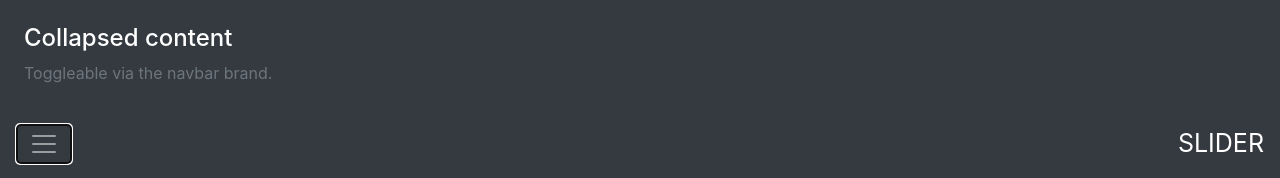
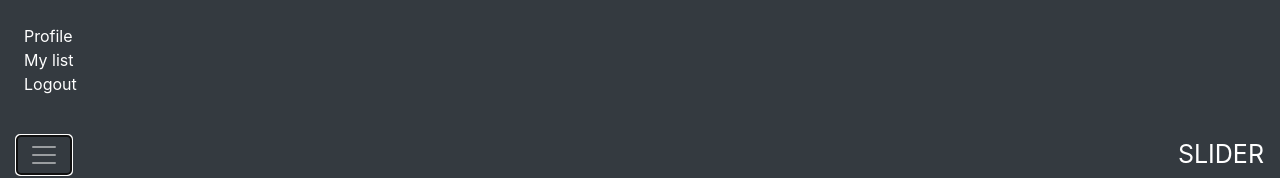
Before and after one commit to cwill833/Slider, a React (Create React App) app: page / in a window 1280 px wide. Both pictures are taken after a click on the button "Toggle navigation". Shown: the top 178 px of the page. Built offline with nearby package versions, Linux system fonts and the light colour scheme.

Commit message:
add different clickable links

```diff
--- a/src/components/NavBar/NavBar.js
+++ b/src/components/NavBar/NavBar.js
@@ -5,16 +5,19 @@ const NavBar = () => {
 
 
     return (
-			<div class="pos-f-t">
-				<div class="collapse" id="navbarToggleExternalContent">
-					<div class="bg-dark p-4">
-						<h5 class="text-white h4">Collapsed content</h5>
-						<span class="text-muted">Toggleable via the navbar brand.</span>
+			<div className="pos-f-t">
+				<div className="collapse" id="navbarToggleExternalContent">
+					<div className="bg-dark p-4">
+					<ul>
+							<li className='text-white'>Profile</li>
+							<li className='text-white'>My list</li>
+							<li className='text-white'>Logout</li>
+						</ul>
 					</div>
 				</div>
-				<nav class="navbar navbar-dark bg-dark">
-					<button class="navbar-toggler" type="button" data-toggle="collapse" data-target="#navbarToggleExternalContent" aria-controls="navbarToggleExternalContent" aria-expanded="false" aria-label="Toggle navigation">
-						<span class="navbar-toggler-icon"></span>
+				<nav className="navbar navbar-dark bg-dark">
+					<button className="navbar-toggler" type="button" data-toggle="collapse" data-target="#navbarToggleExternalContent" aria-controls="navbarToggleExternalContent" aria-expanded="false" aria-label="Toggle navigation">
+						<span className="navbar-toggler-icon"></span>
 					</button>
 					<div>
 						SLIDER
--- a/src/components/NavBar/NavBar.module.css
+++ b/src/components/NavBar/NavBar.module.css
@@ -7,3 +7,9 @@ nav{
     color: white;
     font-size: 25px;
 }
+
+ul{
+    list-style: none;
+    margin: 0px;
+    padding: 0px;
+}
--- a/src/pages/LandingPage/LandingPage.js
+++ b/src/pages/LandingPage/LandingPage.js
@@ -7,7 +7,6 @@ class LandingPage extends Component{
 
   render(){
 
-    let classes = `${style.blueish} ${style.full}`
     let otherClass = `${style.flex} ${style.full}`
     return (
       <div>
```
